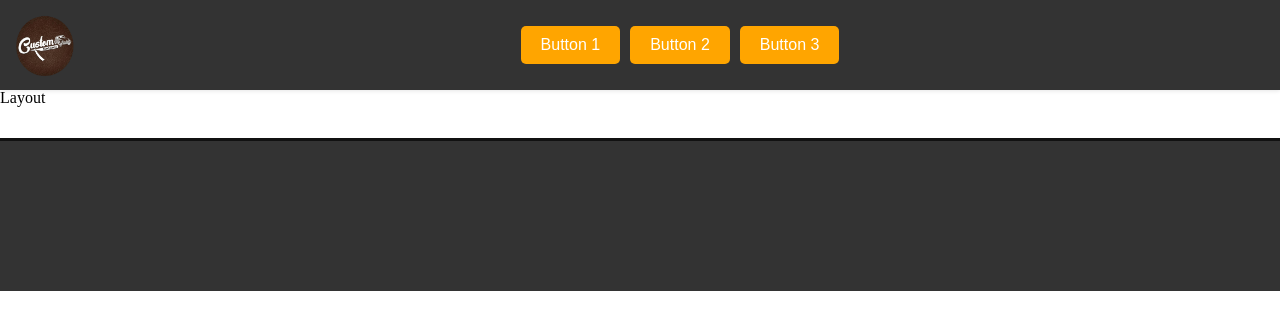
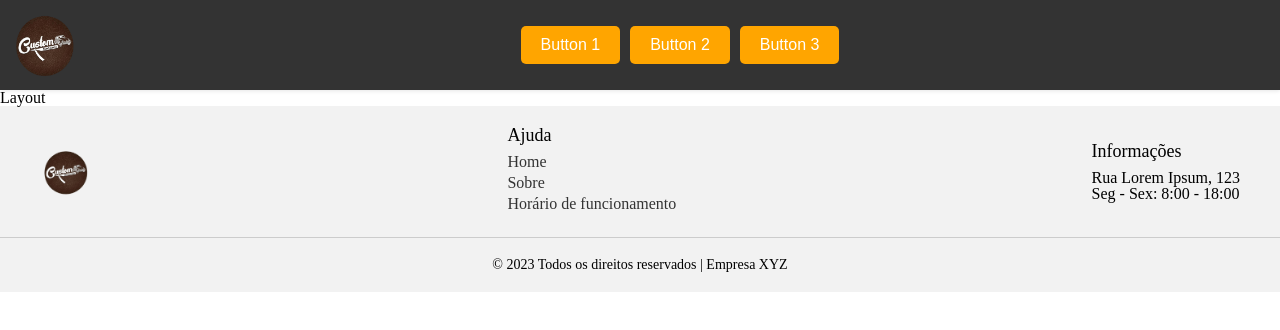
Before and after one commit to higorseixas/Custom-barber-shop-front, a Next.js app: page / in a window 1280 px wide. Shown: the top 330 px of the page. Built offline with nearby package versions, Linux system fonts and the light colour scheme.

Commit message:
Alterações iniciais do footer

```diff
--- a/components/Footer/footer.tsx
+++ b/components/Footer/footer.tsx
@@ -1,21 +1,94 @@
 import styled from "styled-components"
 
-const FooterComponent = styled.footer`
-    color: green
-    display: flex;
-    align-items: center;
-    justify-content: center;
-    background-color: #333;
-    height: 150px;
-    color: #fff;
-    margin-top: 2em;
-    border-top: 3px solid #111;
-`
+const FooterContainer = styled.footer`
+  background-color: #f2f2f2;
+  padding: 20px 0;
+`;
+
+const FooterContent = styled.div`
+  max-width: 1200px;
+  margin: 0 auto;
+  display: flex;
+  flex-wrap: wrap;
+  justify-content: space-between;
+  align-items: center;
+`;
+
+const Logo = styled.img`
+  height: 50px;
+`;
+
+const HelpColumn = styled.div`
+  display: flex;
+  flex-direction: column;
+`;
+
+const HelpTitle = styled.h4`
+  margin: 0 0 10px;
+  font-size: 18px;
+`;
+
+const HelpLink = styled.a`
+  margin-bottom: 5px;
+  color: #333;
+  text-decoration: none;
+
+  &:hover {
+    text-decoration: underline;
+  }
+`;
+
+const InfoColumn = styled.div`
+  display: flex;
+  flex-direction: column;
+`;
+
+const InfoTitle = styled.h4`
+  margin: 0 0 10px;
+  font-size: 18px;
+`;
+
+const InfoText = styled.p`
+  margin: 0;
+  font-size: 16px;
+`;
+
+const Line = styled.hr`
+  margin: 20px 0;
+  border: 0;
+  height: 1px;
+  background-color: #ccc;
+`;
+
+const Copyright = styled.p`
+  margin: 0;
+  font-size: 14px;
+  text-align: center;
+`;
 
 export const Footer = () =>{
     return(
-        <FooterComponent>
+        <FooterContainer>
+        <FooterContent>
+          <Logo src="/images/logo.png" alt="Logo" />
 
-        </FooterComponent>
+          <HelpColumn>
+            <HelpTitle>Ajuda</HelpTitle>
+            <HelpLink href="/">Home</HelpLink>
+            <HelpLink href="/about">Sobre</HelpLink>
+            <HelpLink href="/opening-hours">Horário de funcionamento</HelpLink>
+          </HelpColumn>
+
+          <InfoColumn>
+            <InfoTitle>Informações</InfoTitle>
+            <InfoText>Rua Lorem Ipsum, 123</InfoText>
+            <InfoText>Seg - Sex: 8:00 - 18:00</InfoText>
+          </InfoColumn>
+        </FooterContent>
+        <Line />
+        <Copyright>
+          © 2023 Todos os direitos reservados | Empresa XYZ
+        </Copyright>
+      </FooterContainer>
     )
 }
```
